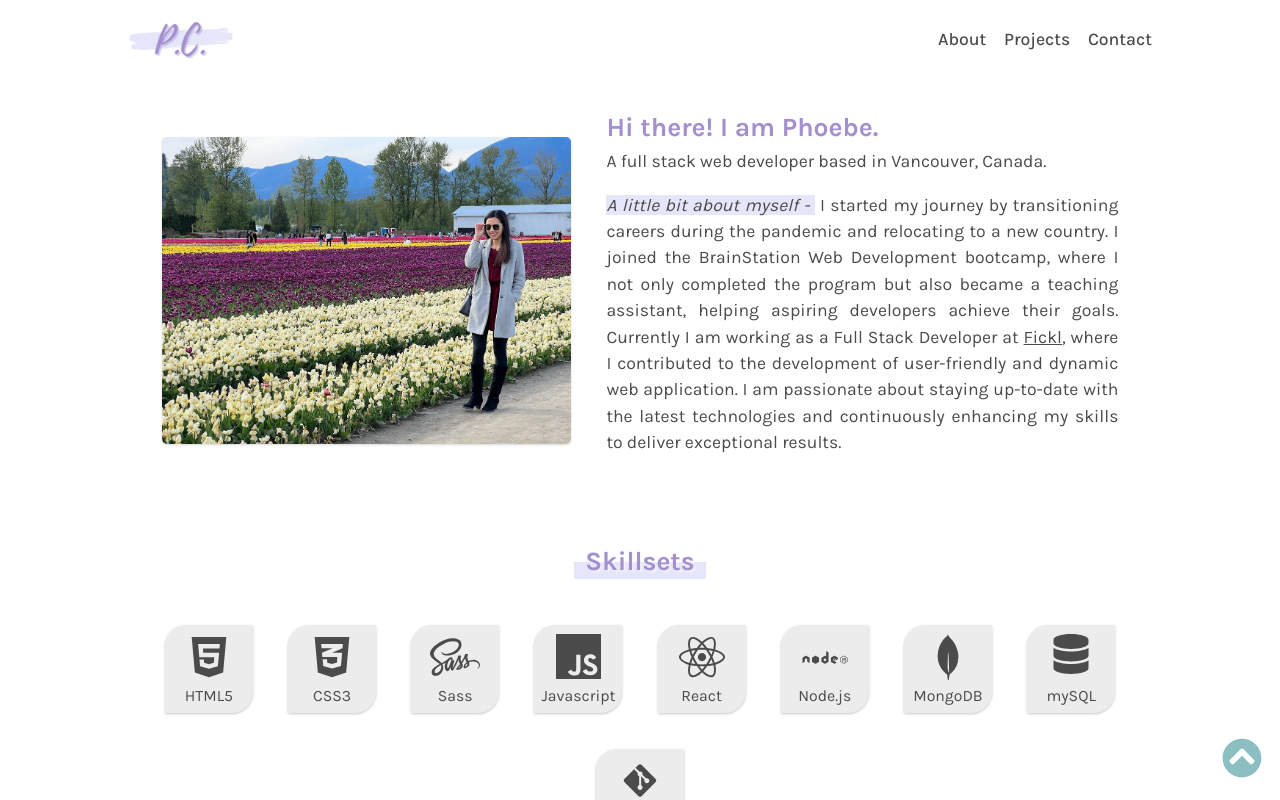
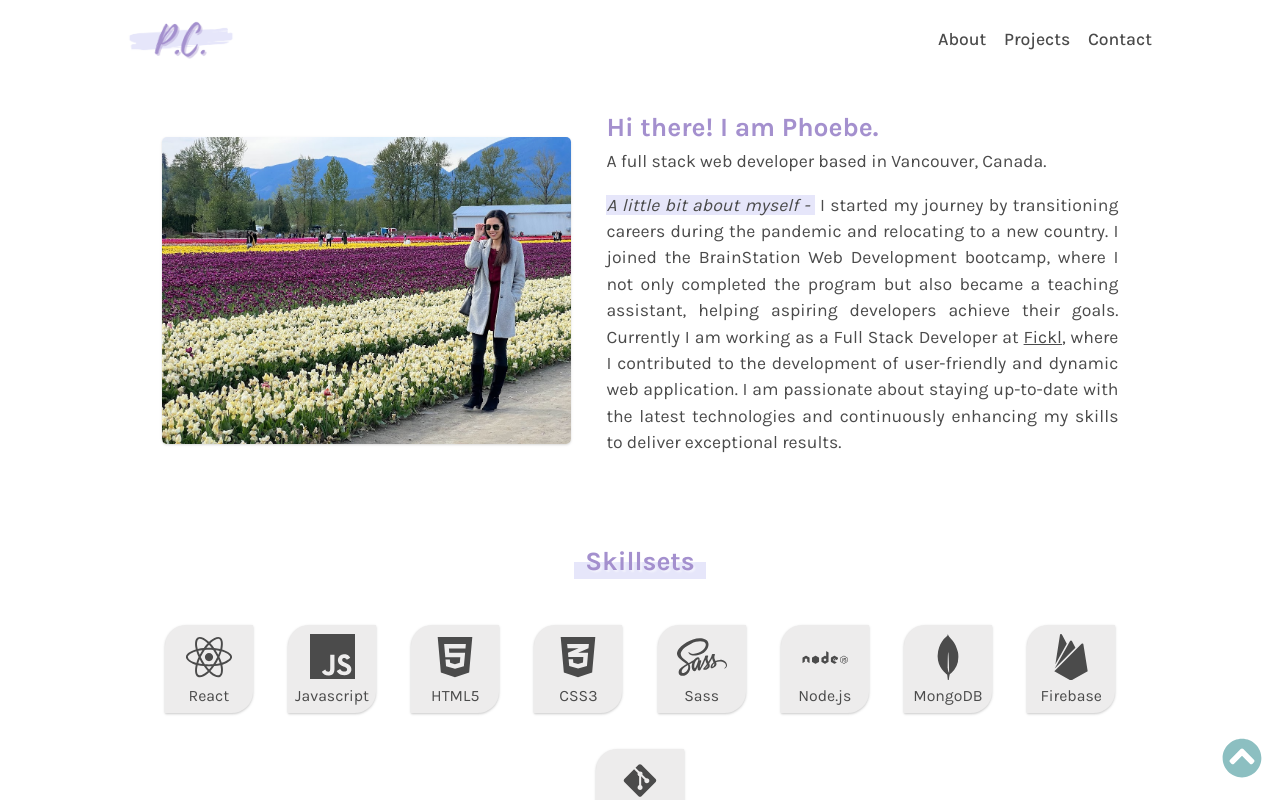
Before and after one commit to phoebe03111/portfolio, a React (Create React App) app: page / in a window 1280 px wide. Shown: the top 800 px of the page. Built offline with nearby package versions, Linux system fonts and the light colour scheme.

Commit message:
Update skills

```diff
--- a/src/components/Skills/Skills.js
+++ b/src/components/Skills/Skills.js
@@ -6,7 +6,7 @@ import {
   FaReact,
   FaDatabase,
 } from "react-icons/fa";
-import { SiJavascript, SiMongodb } from "react-icons/si";
+import { SiJavascript, SiMongodb, SiFirebase } from "react-icons/si";
 import { DiNodejs, DiGit } from "react-icons/di";
 import { randomSelect } from "../../util/util";
 import "./Skills.scss";
@@ -18,6 +18,12 @@ const Skills = () => {
 
       <ul className="skills__list">
         <li className="skills__list-item">
+          <FaReact size={50} /> React
+        </li>
+        <li className="skills__list-item">
+          <SiJavascript size={45} /> Javascript
+        </li>
+        <li className="skills__list-item">
           <FaHtml5 size={50} /> HTML5
         </li>
         <li className="skills__list-item">
@@ -27,26 +33,22 @@ const Skills = () => {
           <FaSass size={50} /> Sass
         </li>
         <li className="skills__list-item">
-          <SiJavascript size={45} /> Javascript
-        </li>
-        <li className="skills__list-item">
-          <FaReact size={50} /> React
-        </li>
-        <li className="skills__list-item">
           <DiNodejs size={50} /> Node.js
         </li>
         <li className="skills__list-item">
           <SiMongodb size={50} /> MongoDB
         </li>
         <li className="skills__list-item">
-          <FaDatabase size={40} /> mySQL
+          <SiFirebase size={50} /> Firebase
         </li>
         <li className="skills__list-item">
           <DiGit size={50} /> git
         </li>
       </ul>
 
-      <button onClick={randomSelect} className='skills__button'>Click me!</button>
+      <button onClick={randomSelect} className="skills__button">
+        Click me!
+      </button>
     </section>
   );
 };
```
